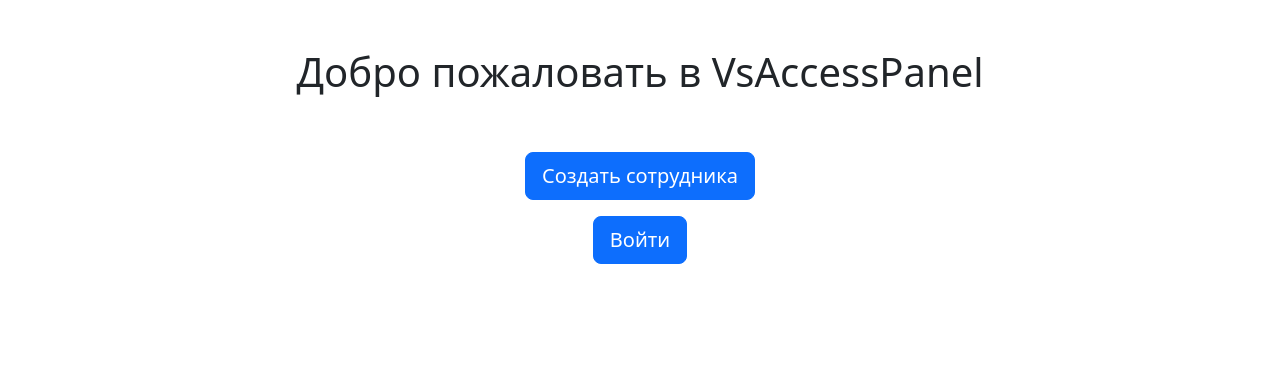
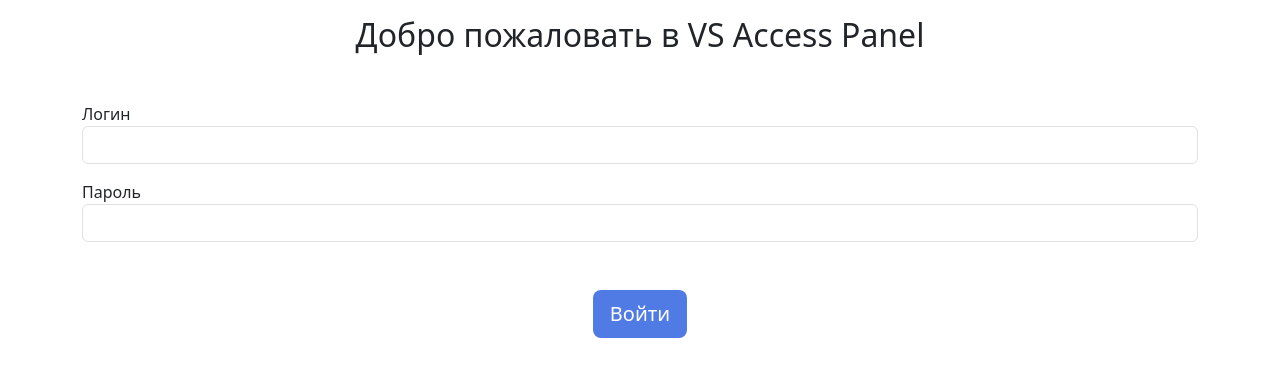
Before and after one commit to Mara8647/web-trash, a Flask app: page / in a window 1280 px wide. Shown: the top 377 px of the page. Run offline with Flask 3, Linux system fonts and the light colour scheme; parts of the project's set-up code (start-up, migrations or seed data) failed here and were passed over.

Commit message:
started reworking design. Fixed bug with multiple admins on startup

```diff
--- a/py_scripts/db_actions.py
+++ b/py_scripts/db_actions.py
@@ -26,8 +26,9 @@ class User(Base):
     __tablename__ = "users"
 
     id: Mapped[int] = mapped_column(Integer, primary_key=True)
-    role: Mapped[str] = mapped_column(String(64))
+    login: Mapped[str] = mapped_column(String(64))
     password: Mapped[str] = mapped_column(String(64))
+    access: Mapped[str] = mapped_column(String(64))
 
 
 class Role(Base):
@@ -108,14 +109,22 @@ def get_session() -> Session:
 def init_db() -> None:
     Base.metadata.create_all(engine)
     with SessionLocal() as session:
-        admin_password = os.getenv("ADMIN_PASSWORD")
-        admin_user = User(
-            role="admin",
-            password=admin_password
-        )
+        with engine.connect() as conn:
+            admin_login = os.getenv("ADMIN_LOGIN")
+            admin_password = os.getenv("ADMIN_PASSWORD")
 
-        session.add(admin_user)
-        session.commit()
+            stmt = select(User).where(User.login == admin_login)
+            result = conn.execute(stmt).fetchone()
+
+            if result == None:
+                admin_user = User(
+                    login=admin_login,
+                    password=admin_password,
+                    access="admin"
+                )
+
+                session.add(admin_user)
+                session.commit()
 
     seed_roles()
 
@@ -238,4 +247,11 @@ def add_employee(full_name, login, department, position, manager, start_date, em
 
             return role.name
 
+def get_user(login, password):
+    with engine.connect() as conn:
+        stmt = select(User).where(User.login == login)
+        result = conn.execute(stmt).fetchone()
+
+        return result[3]
+
 init_db()
--- a/py_scripts/main.py
+++ b/py_scripts/main.py
@@ -2,7 +2,7 @@ from flask import Flask, render_template, request, redirect, session
 import transliterate
 import random
 import string
-from db_actions import init_db, add_employee
+from db_actions import init_db, add_employee, get_user
 import datetime
 
 app = Flask(__name__, template_folder='../templates')
@@ -19,11 +19,20 @@ def create_login(name):
     return login, temp_password
 
 
-@app.route("/")
+@app.route("/", methods=["POST", "GET"])
 def index():
+    if request.method == "POST":
+        login = request.form.get("login")
+        password = request.form.get("password")
+
+        access = get_user(login, password)
+
+        if access == 'admin':
+            return render_template('main_admin.html')
+
     return render_template('index.html')
 
-@app.route("/register", methods=["POST", "GET"])
+@app.route("/create_employee", methods=["POST", "GET"])
 def register():
     if request.method == "POST":
         full_name = request.form.get("full_name")
@@ -45,17 +54,7 @@ def register():
 
         return render_template('employee_created.html', login=login, email=email, temp_password=temp_password, role=role)
 
-    return render_template('register_page.html')
-
-@app.route("/login", methods=["POST", "GET"])
-def login():
-    if request.method == "POST":
-        username = request.form.get("username")
-        password = request.form.get("password")
-
-        session['role'] = get_user(username, password)
-
-    return render_template('login_page.html')
+    return render_template('create_employee.html')
 
 if __name__ == "__main__":
     init_db()
--- a/templates/register_page.html
+++ b/templates/create_employee.html
@@ -86,7 +86,7 @@
             </div>
 
             <div class="text-center pt-3 pb-3">
-                <button type="submit" onclick="document.getElementById('wrapper').style.visibility = visible" class="btn btn-primary" id="nextButton">Создать сотрудника</button>
+                <button type="submit" onclick="document.getElementById('wrapper').style.visibility = visible" class="btn" style="background-color: #517be4; color: #ffffff" id="nextButton">Создать сотрудника</button>
             </div>
         </form>
     </body>
--- a/templates/index.html
+++ b/templates/index.html
@@ -6,20 +6,21 @@
         <link href="https://cdn.jsdelivr.net/npm/bootstrap@5.3.8/dist/css/bootstrap.min.css" rel="stylesheet">
     </head>
     <body>
-        <div class="text-center mt-5">
-            <h1>Добро пожаловать в VsAccessPanel</h1>
-            <div class="container">
-                <div class="row pt-5">
-                    <div class="col-sm">
-                        <a href="/register" class="btn-primary btn btn-lg">Cоздать сотрудника</a>
-                    </div>
+        <div class="container mt-3">
+            <h2  style="text-align: center;">Добро пожаловать в VS Access Panel</h2>
+            <form method="post">
+                <div class="mt-5">
+                    <label for="login">Логин</label>
+                    <input type="text" id="login" class="form-control" name="login">
                 </div>
-                <div class="row pt-3">
-                    <div class="col-sm">
-                        <a href="/login" class="btn-primary btn btn-lg">Войти</a>
-                    </div>
+                <div class="mt-3">
+                    <label for="password">Пароль</label>
+                    <input type="password" id="login" class="form-control" name="password">
                 </div>
-            </div>
+                <div class="mt-5 text-center">
+                    <button type="submit" class="btn btn-lg" style="background-color: #517be4; color: #ffffff;">Войти</button>
+                </div>
+            </form>
         </div>
     </body>
 </html>
```
Also changed, not shown: templates/login_page.html (deleted, +0 -23 lines), templates/main_admin.html (added, +26 -0 lines), templates/main_page_admin.html (deleted, +0 -12 lines), 1 other file.
